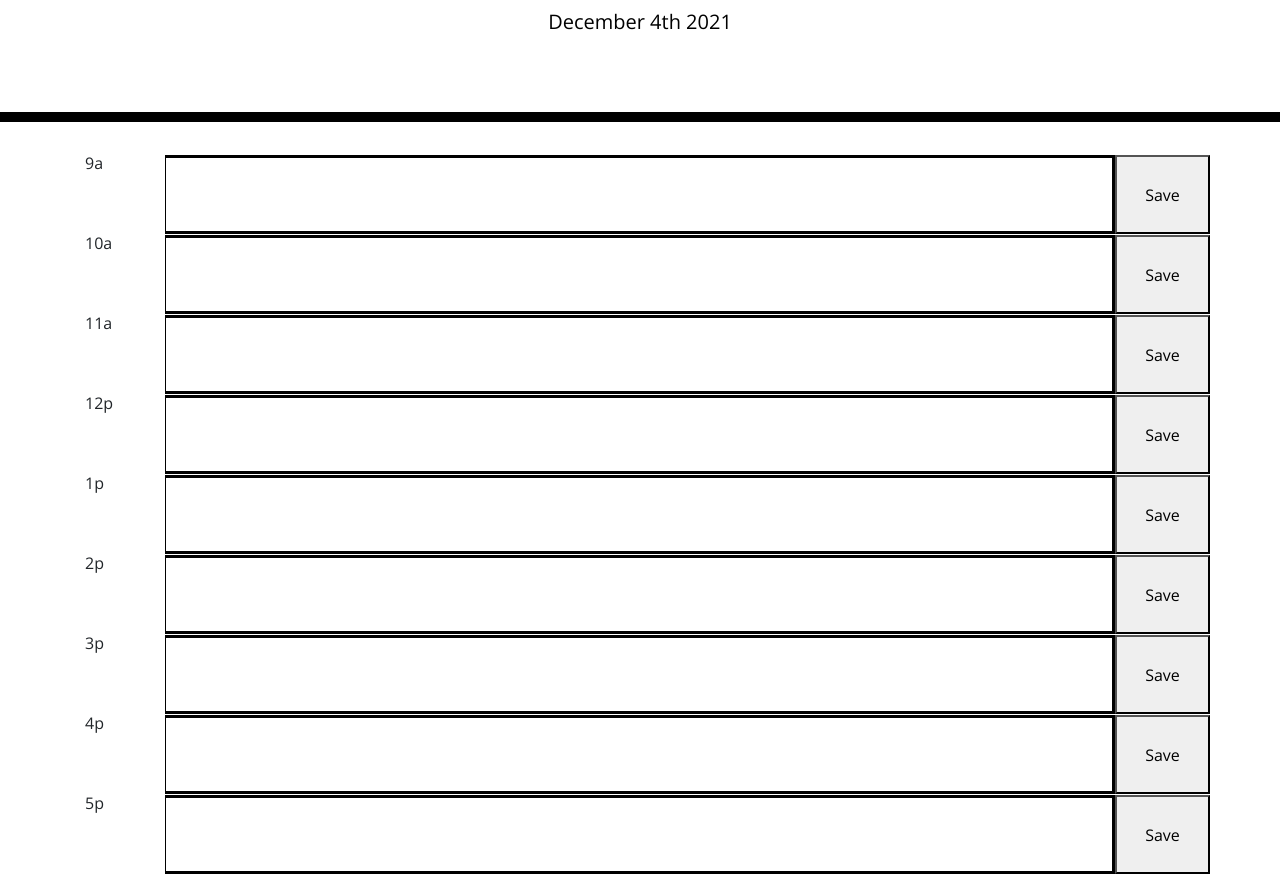
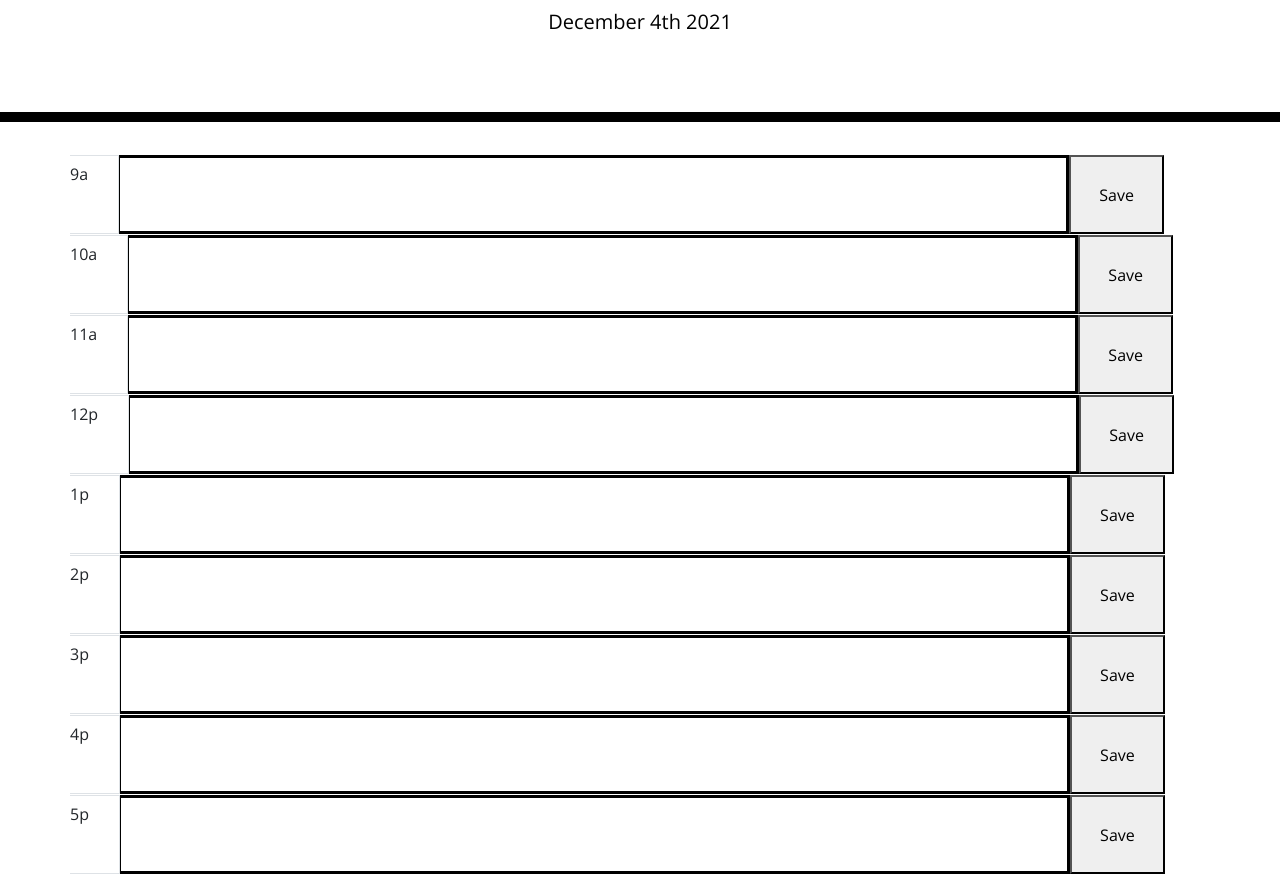
Before and after one commit to avc0021/Work-Day-Scheduler, a plain HTML site: page index.html in a window 1280 px wide. Shown: the part 182-1056 px from the top of the page. Drawn offline with nearby package versions, Linux system fonts and the light colour scheme.

Commit message:
border around times added, new bug has entered room

```diff
--- a/css/style.css
+++ b/css/style.css
@@ -69,13 +69,20 @@ body {
     font-size: 20px;
     transition: all .3s ease-in-out;
   }
-
+  .container {
+      justify-content: center;
+  }
   .col-sm-10  {
       padding: 10px 0 0 10px;
       border-style: solid;
+      justify-content: center;
       }
 
   .col-sm-1  {
         padding: px 0 0 0px;
 
         }
+
+  .border {
+      padding: 10px 30px 0 0 ;
+  }
--- a/index.html
+++ b/index.html
@@ -33,55 +33,55 @@
 
 
       <div class="row">
-       <div class="col-sm-1">9a</div>
+        <span class="border border-left-0">9a</span>
        <textarea class="col-sm-10"></textarea>
-       <button class="save-btn col-sm-1" type= "button">Save</button>
+       <button type= "button" id="save-btn" class="col-sm-1">Save</button>
       </div>
 
       <div class="row">
-        <div class="col-sm-1">10a</div>
+        <span class="border border-left-0">10a</span>
         <textarea class="col-sm-10"></textarea>
         <button type= "button" id="save-btn" class="col-sm-1">Save</button>
        </div>
 
        <div class="row">
-        <div class="col-sm-1">11a</div>
+        <span class="border border-left-0">11a</span>
         <textarea class="col-sm-10"></textarea>
         <button type= "button" id="save-btn" class="col-sm-1">Save</button>
        </div>
 
        <div class="row">
-        <div class="col-sm-1">12p</div>
+        <span class="border border-left-0">12p</span>
         <textarea class="col-sm-10"></textarea>
         <button type= "button" id="save-btn" class="col-sm-1">Save</button>
        </div>
 
        <div class="row">
-        <div class="col-sm-1">1p</div>
+        <span class="border border-left-0">1p</span>
         <textarea class="col-sm-10"></textarea>
         <button type= "button" id="save-btn" class="col-sm-1">Save</button>
        </div>
 
        <div class="row">
-        <div class="col-sm-1">2p</div>
+        <span class="border border-left-0">2p</span>
         <textarea class="col-sm-10"></textarea>
         <button type= "button" id="save-btn" class="col-sm-1">Save</button>
        </div>
 
        <div class="row">
-        <div class="col-sm-1">3p</div>
+        <span class="border border-left-0">3p</span>
         <textarea class="col-sm-10"></textarea>
         <button type= "button" id="save-btn" class="col-sm-1">Save</button>
        </div>
 
        <div class="row">
-        <div class="col-sm-1">4p</div>
+        <span class="border border-left-0">4p</span>
         <textarea class="col-sm-10"></textarea>
         <button type= "button" id="save-btn" class="col-sm-1">Save</button>
        </div>
 
        <div class="row">
-        <div class="col-sm-1">5p</div>
+        <span class="border border-left-0">5p</span>
         <textarea class="col-sm-10"></textarea>
         <button type= "button" id="save-btn" class="col-sm-1">Save</button>
        </div>
--- a/js/script.js
+++ b/js/script.js
@@ -4,3 +4,9 @@ var current = moment().format('MMMM Do YYYY');
 // Displays date on page
 var displayCurrent = document.getElementById('currentDay');
 currentDay.innerHTML = current;
+
+function savebtn () {
+    alert('saved!');
+
+}
+console.log(savebtn);
```
